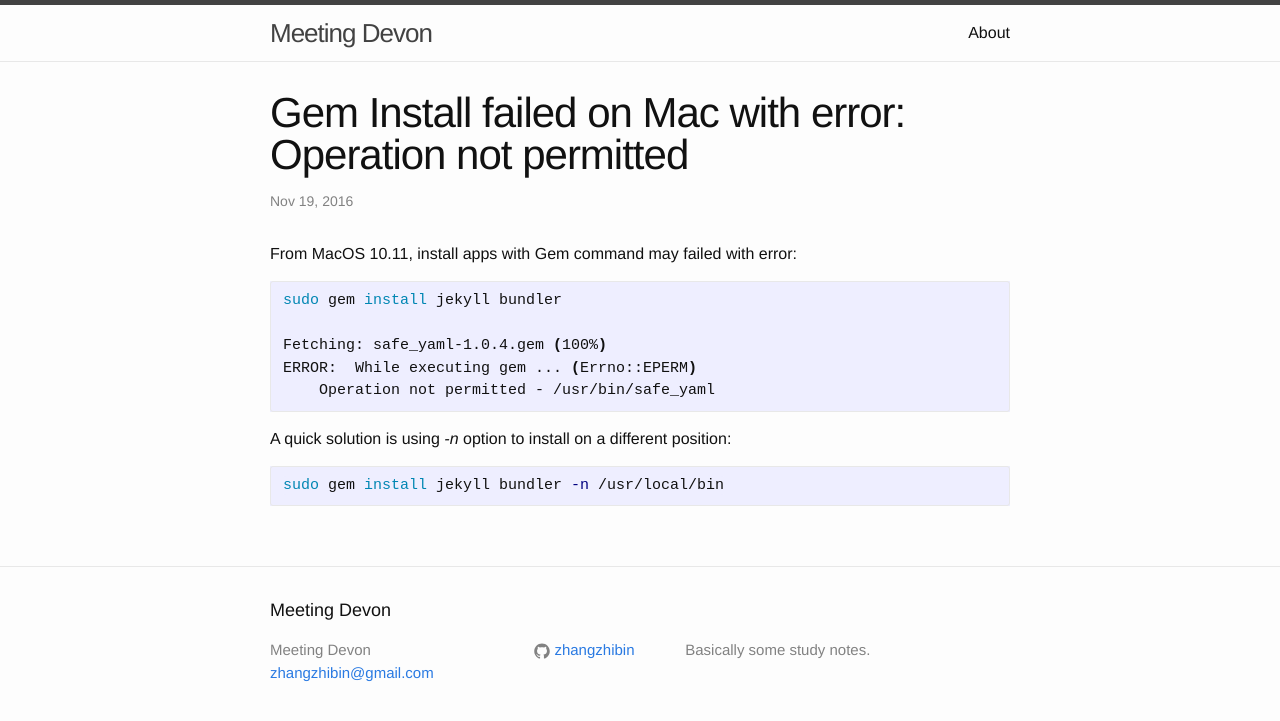
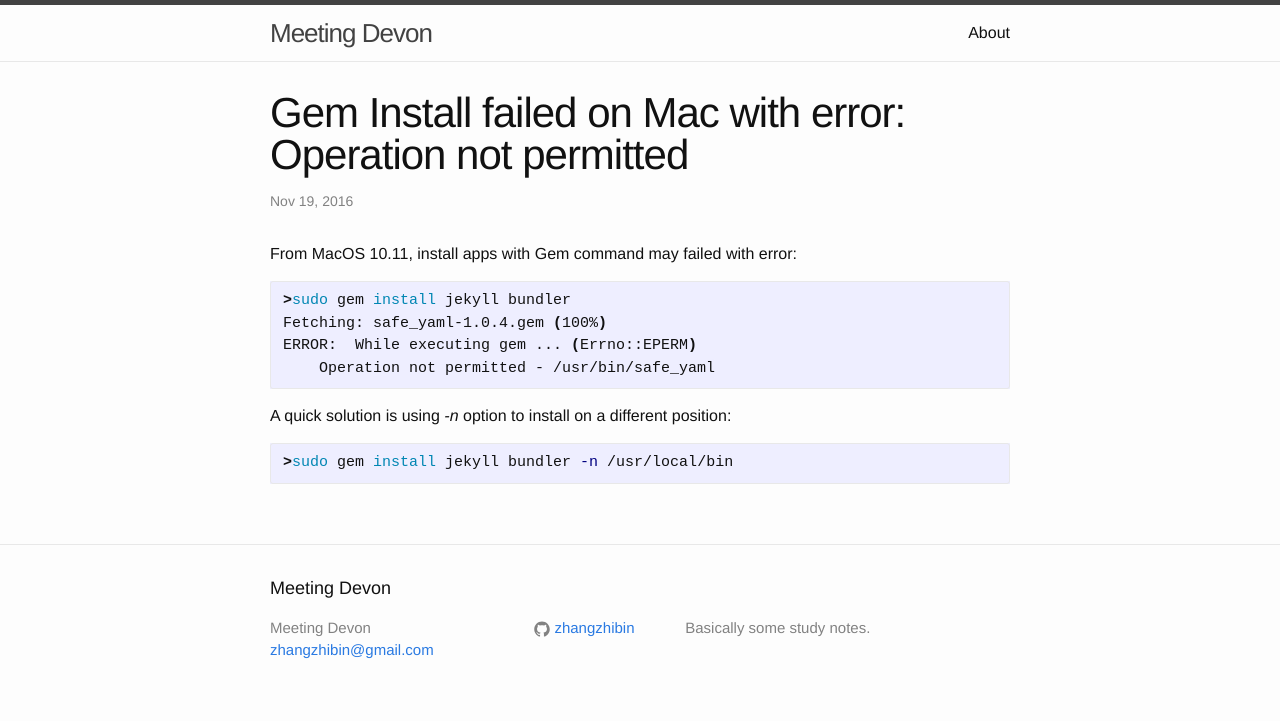
Before and after one commit to zhangzhibin/zhangzhibin.github.io, a Jekyll site: the page built from _posts/2016-11-19-Gem-Install-No-Permission-On-Mac.markdown, in a window 1280 px wide. Shown: the top 721 px of the page. Built offline with Jekyll 4.4.1, drawn with Linux system fonts in a browser that asks for light colours.

````diff
--- a/_posts/2016-11-19-Gem-Install-No-Permission-On-Mac.markdown
+++ b/_posts/2016-11-19-Gem-Install-No-Permission-On-Mac.markdown
@@ -7,8 +7,7 @@ categories: blog
 
 From MacOS 10.11, install apps with Gem command may failed with error:
 ```shell
-sudo gem install jekyll bundler
-
+>sudo gem install jekyll bundler
 Fetching: safe_yaml-1.0.4.gem (100%)
 ERROR:  While executing gem ... (Errno::EPERM)
     Operation not permitted - /usr/bin/safe_yaml
@@ -16,5 +15,5 @@ ERROR:  While executing gem ... (Errno::EPERM)
 
 A quick solution is using *-n* option to install on a different position:
 ```shell
-sudo gem install jekyll bundler -n /usr/local/bin
+>sudo gem install jekyll bundler -n /usr/local/bin
 ```
````
